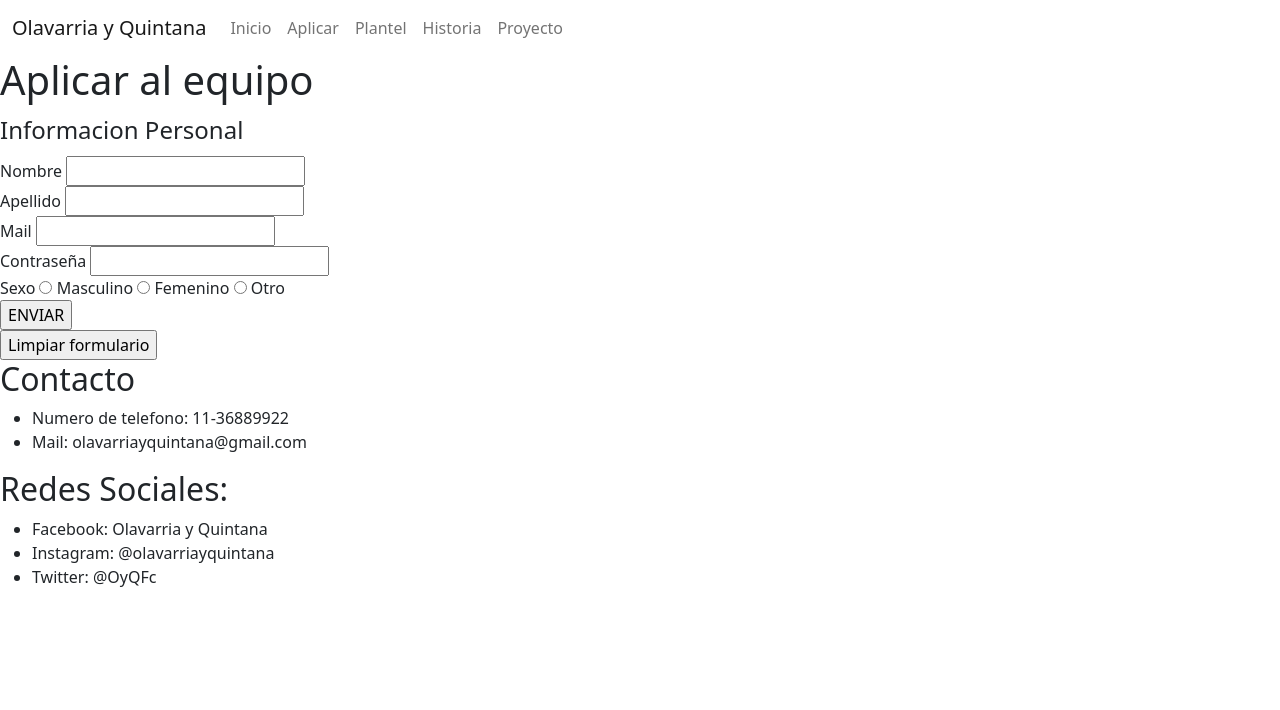
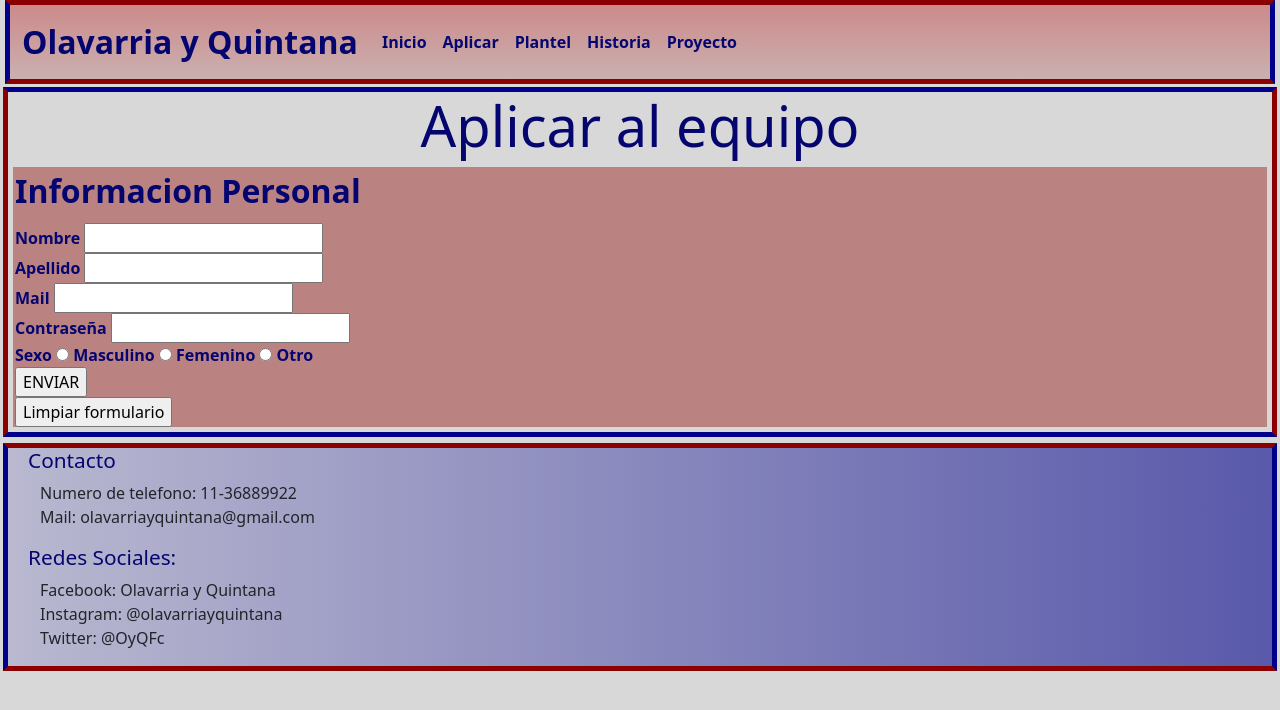
Before and after one commit to nicolasotaich/WebfootballOtaich, a website: page pages/aplicar.html in a window 1280 px wide. Drawn offline with nearby package versions, Linux system fonts and the light colour scheme; files that its build step writes are made by us from their sources.

Commit message:
correcciones3

```diff
--- a/pages/aplicar.html
+++ b/pages/aplicar.html
@@ -8,7 +8,7 @@
     <meta name="description" content="Aplicar a Olavarria y Quintana">
     <meta name="keywords" content="FUTBOL, EQUIPO, OLAVARRIA, QUINTANA, APLICAR">
     <title>Aplicar a OyQ</title>
-    <link rel="stylesheet" href="/root/Styles/styles.css">
+    <link rel="stylesheet" href="../Styles/styles.css">
 </head>
 <body>
     <header>
```
Also changed, not shown: index.html (+1 -1 lines), pages/historia.html (+1 -1 lines), pages/plantel.html (+1 -1 lines), pages/proyecto.html (+1 -1 lines).
